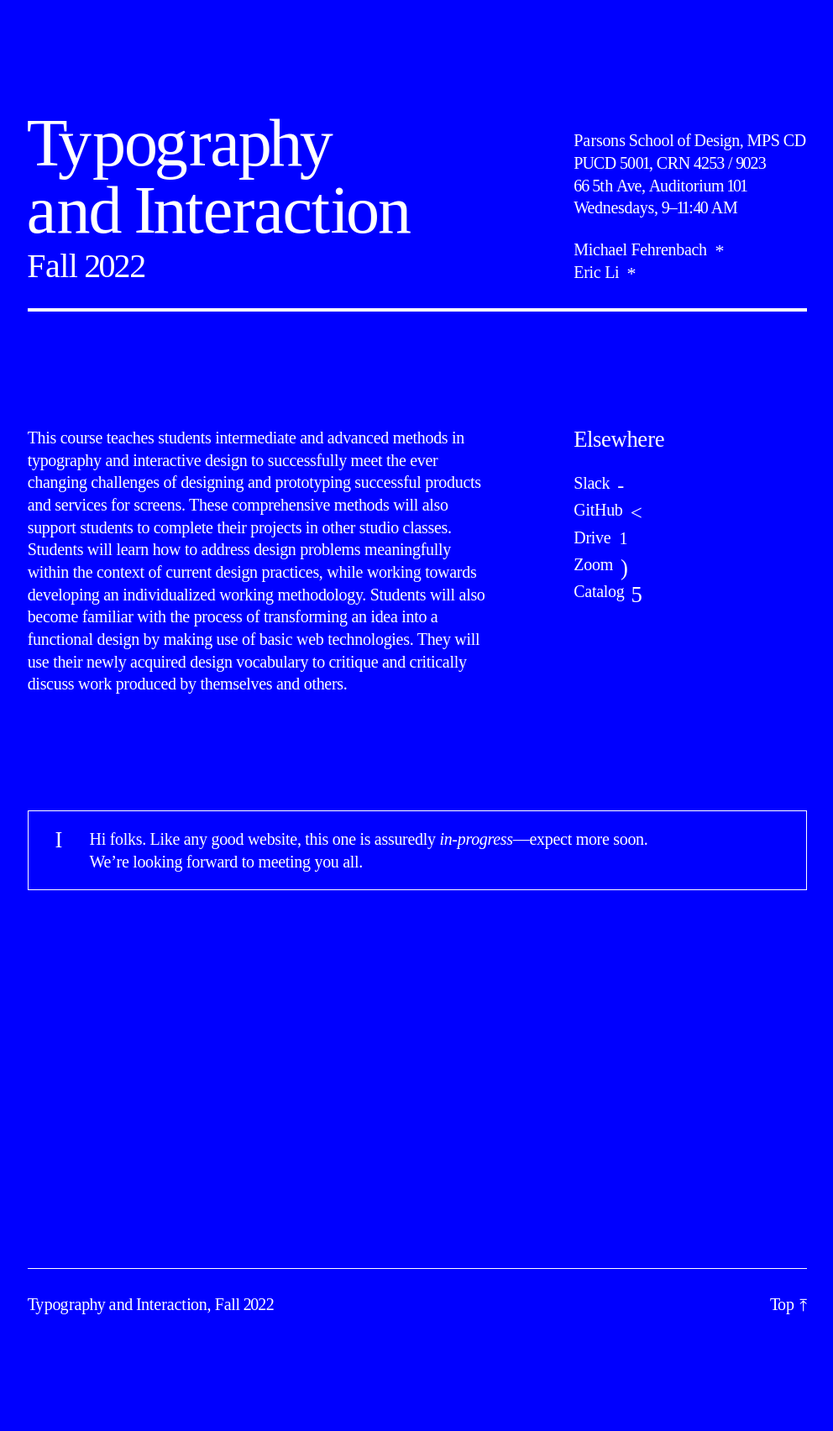
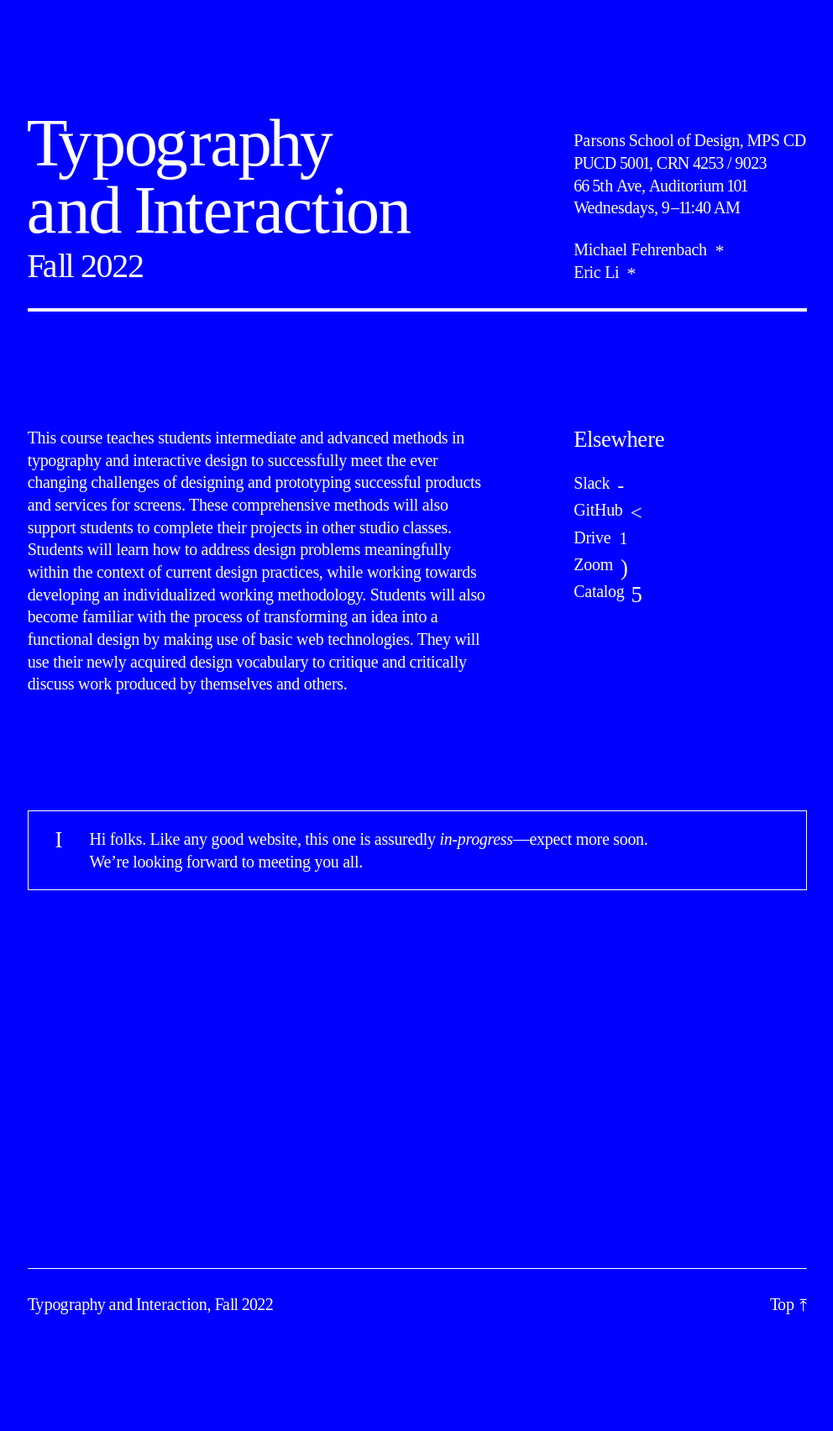
Before and after one commit to core-interaction/core-interaction.github.io, a Jekyll site: the page built from index.md, in a window 1280 px wide. Shown: the whole page at 84% size, without its empty margins (143-1135 px from the left). Built offline with Jekyll 4.4.1, drawn with Linux system fonts in a browser that asks for light colours.

Commit message:
Endless kerning.

```diff
--- a/_plugins/filters.rb
+++ b/_plugins/filters.rb
@@ -14,6 +14,12 @@ module Jekyll
 					letterClass = false
 				elsif letter == " "
 					letterClass = "nbsp"
+				elsif letter == "-"
+					letterClass = "hyphen"
+				elsif letter == "–"
+					letterClass = "ndash"
+				elsif letter == "—"
+					letterClass = "mdash"
 				elsif letter == ","
 					letterClass = "comma"
 				elsif letter.to_i.to_s == letter
--- a/assets/styles/_fonts.scss
+++ b/assets/styles/_fonts.scss
@@ -282,6 +282,8 @@
 	span.space, span.nbsp, { letter-spacing: -0.05em }
 
 	span.a + span.c { margin-left:  0.01em }
+	span.a + span.l { margin-left:  0.02em }
+	span.A + span.M { margin-left: -0.02em }
 	span.a + span.n { margin-left:  0.03em }
 	span.A + span.n { margin-left: -0.01em }
 	span.a + span.r { margin-left:  0.04em }
@@ -293,6 +295,7 @@
 	span.e + span.m { margin-left:  0.02em }
 	span.e + span.r { margin-left:  0.02em }
 	span.E + span.v { margin-left: -0.04em }
+	span.F + span.a { margin-left: -0.08em }
 	span.f + span.i { margin-left:  0.07em }
 	span.g + span.e { margin-left: -0.01em }
 	span.g + span.r { margin-left:  0.04em }
@@ -308,6 +311,7 @@
 	span.j + span.e { margin-left: -0.04em }
 	span.k + span.d { margin-left: -0.01em }
 	span.l + span.e { margin-left: -0.02em }
+	span.l + span.l { margin-left: -0.045em }
 	span.l + span.o { margin-left: -0.03em }
 	span.m + span.b { margin-left: -0.02em }
 	span.m + span.b { margin-left: -0.02em }
@@ -325,6 +329,7 @@
 	span.P + span.r { margin-left:  0.02em }
 	span.P + span.U { margin-left: -0.03em }
 	span.r + span.a { margin-left:  0.01em }
+	span.R + span.N { margin-left: -0.05em }
 	span.r + span.y { margin-left:  0.06em }
 	span.S + span.e { margin-left: -0.01em }
 	span.t + span.e { margin-left:  0.01em }
@@ -351,7 +356,7 @@
 
 	span.num0 {
 		letter-spacing: -0.05em;
-		margin-left:    -0.04em;
+		margin-left:    -0.01em;
 	}
 
 	span.num1 {
@@ -366,20 +371,24 @@
 	span.num6 { letter-spacing: -0.05em }
 	span.num7 { letter-spacing: -0.10em }
 	span.num8 { letter-spacing: -0.05em }
-	span.num9 { letter-spacing: -0.05em }
+	span.num9 { letter-spacing: -0.04em }
 
 	span.num0 + span.num0 { margin-left:  0.04em }
+	span.num0 + span.num2 { margin-left:  0.02em }
 	span.num1 + span.num1 { margin-left: -0.10em }
 	span.num1 + span.num3 { margin-left: -0.02em }
 	span.num1 + span.num4 { margin-left: -0.05em }
 	span.num1 + span.num5 { margin-left: -0.03em }
 	span.num1 + span.num6 { margin-left: -0.07em }
 	span.num1 + span.num9 { margin-left: -0.02em }
+	span.num2 + span.num0 { margin-left: -0.01em }
 	span.num2 + span.num1 { margin-left: -0.08em }
 	span.num2 + span.num6 { margin-left: -0.01em }
 	span.num2 + span.num8 { margin-left: -0.01em }
 	span.num3 + span.num1 { margin-left: -0.13em }
+	span.num4 + span.num0 { margin-left:  0.02em }
 	span.num5 + span.num0 { margin-left:  0.00em }
+	span.num9 + span.num0 { margin-left:  0.02em }
 
 	span.num0 + span.comma { margin-left: -0.02em }
 	span.num1 + span.comma { margin-left: -0.01em }
@@ -388,6 +397,7 @@
 	span.num5 + span.comma { margin-left: -0.05em }
 	span.num7 + span.comma { margin-left: -0.10em }
 	span.num9 + span.comma { margin-left: -0.10em }
+	span.num9 + span.ndash { margin-left:  0.10em }
 }
 
 
```
